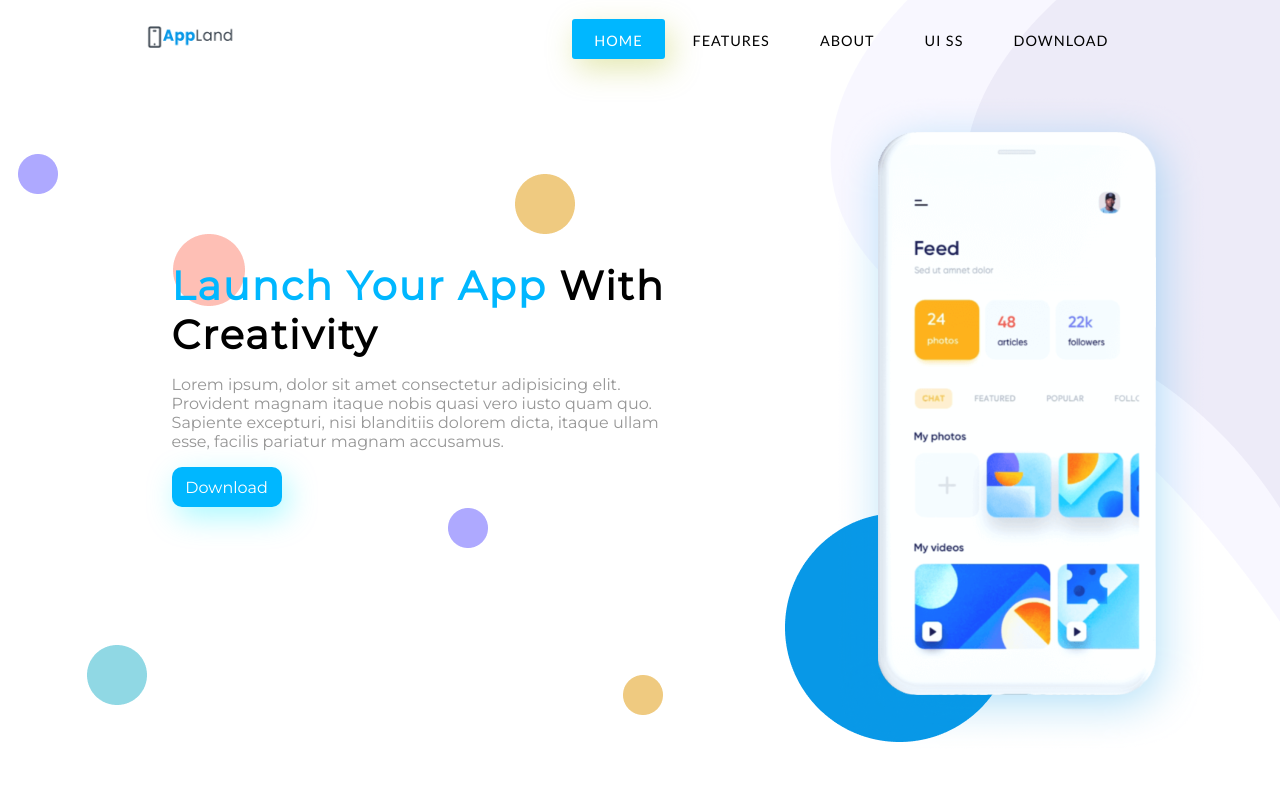
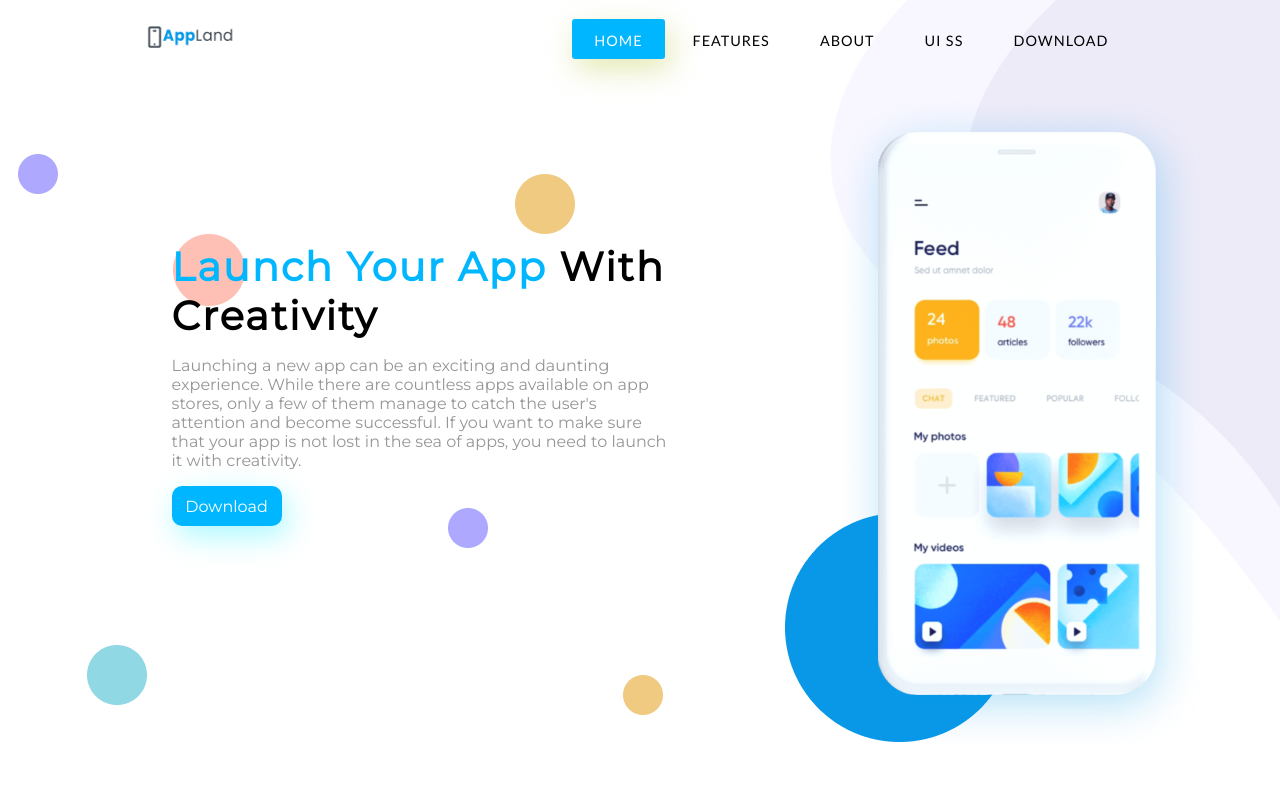
Before and after one commit to greyhound0/landing-page, a React (Create React App) app: page / in a window 1280 px wide. Shown: the top 800 px of the page. Built offline with nearby package versions, Linux system fonts and the light colour scheme; a web font is replaced by a local one.

Commit message:
text handled

```diff
--- a/src/components/Header.jsx
+++ b/src/components/Header.jsx
@@ -11,12 +11,13 @@ function Header() {
           <span>Launch Your App</span> With Creativity
         </h1>
         <p className="details">
-          Lorem ipsum, dolor sit amet consectetur adipisicing elit. Provident
-          magnam itaque nobis quasi vero iusto quam quo. Sapiente excepturi,
-          nisi blanditiis dolorem dicta, itaque ullam esse, facilis pariatur
-          magnam accusamus.
+          Launching a new app can be an exciting and daunting experience. While
+          there are countless apps available on app stores, only a few of them
+          manage to catch the user's attention and become successful. If you
+          want to make sure that your app is not lost in the sea of apps, you
+          need to launch it with creativity.
         </p>
-        <a href="#" className="cv-btn" download={website_creation}>
+        <a href="./website-creation.pdf" className="cv-btn" download>
           Download
         </a>
       </div>
```
